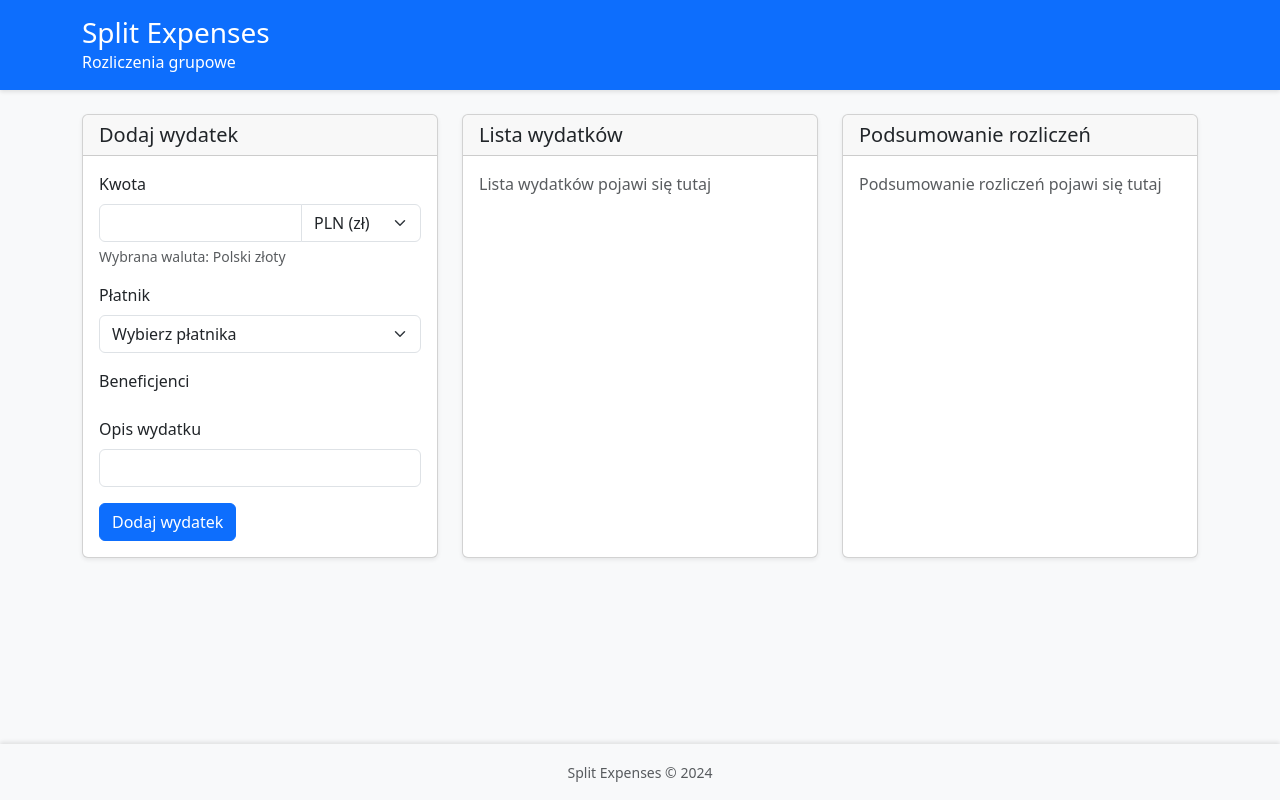
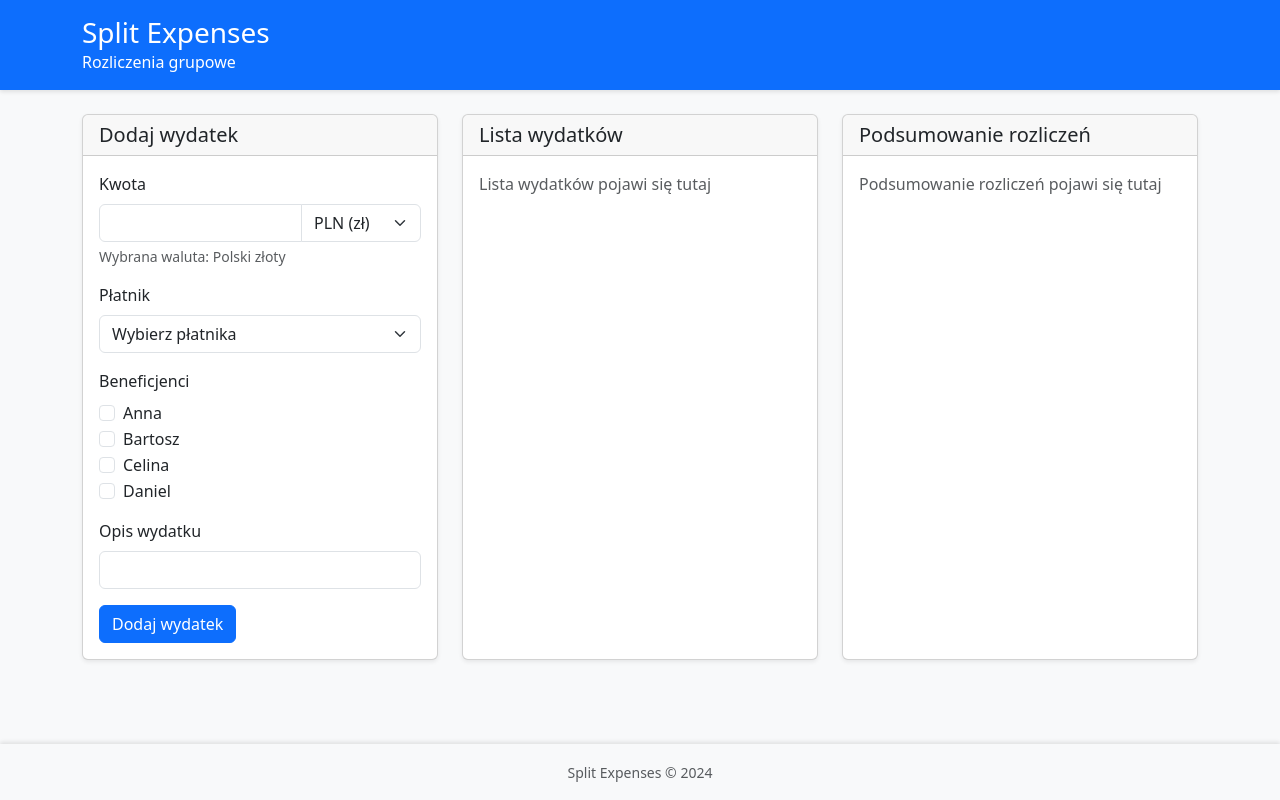
Before and after one commit to SLASHLogin/projekt_zespolowy, a React (Vite) app: page / in a window 1280 px wide. Built offline with nearby package versions, Linux system fonts and the light colour scheme.

Commit message:
Readd default users to AppState

```diff
--- a/src/state/AppState.ts
+++ b/src/state/AppState.ts
@@ -32,6 +32,17 @@ export class AppState {
 
   constructor() {
     this.loadFromLocalStorage()
+
+    // Dodaj domyślnych uczestników, jeśli nie ma żadnych
+    if (this.participants.length === 0) {
+      this.participants = [
+        { id: '1', name: 'Anna' },
+        { id: '2', name: 'Bartosz' },
+        { id: '3', name: 'Celina' },
+        { id: '4', name: 'Daniel' }
+      ]
+      this.saveToLocalStorage()
+    }
   }
 
   // Zarządzanie uczestnikami
```
